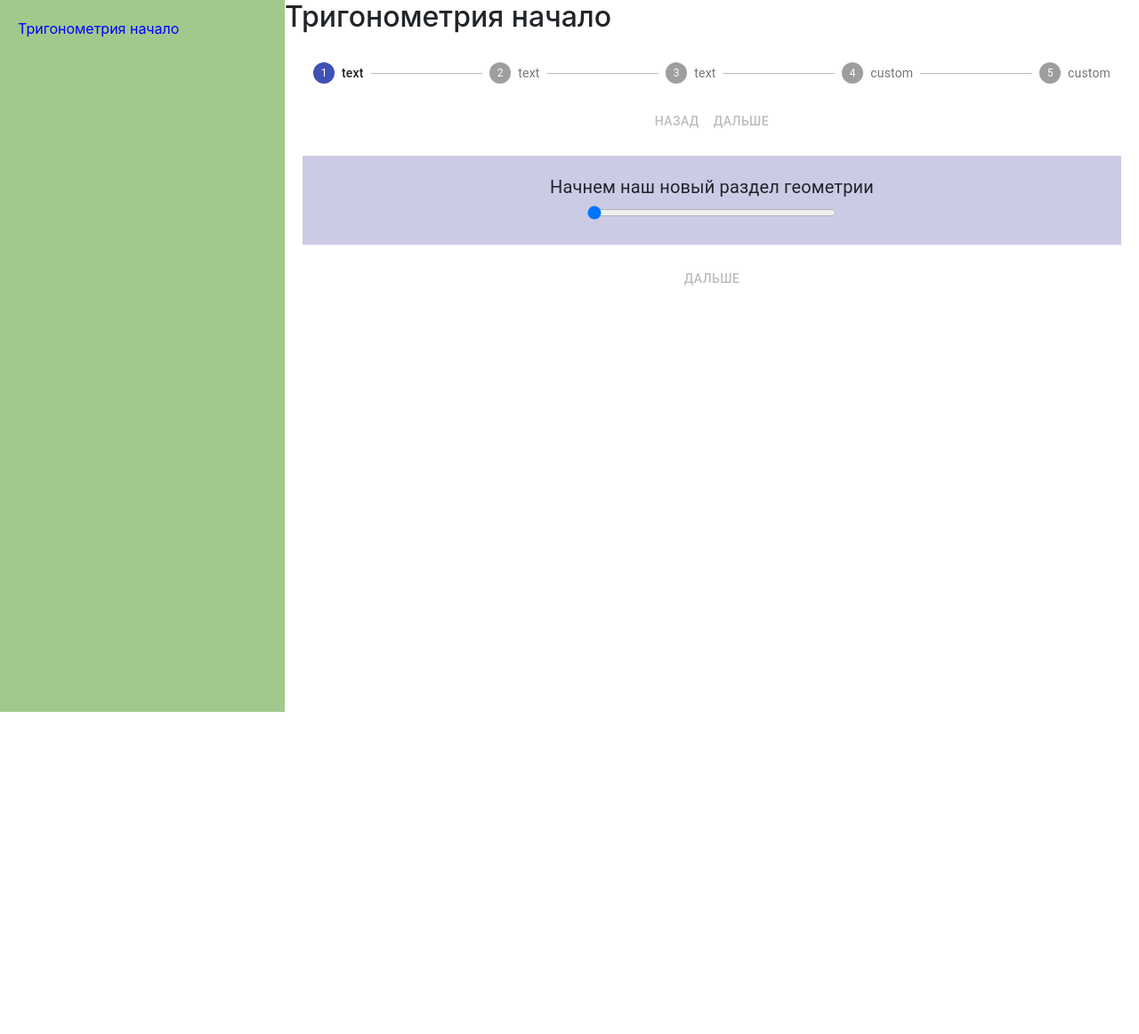
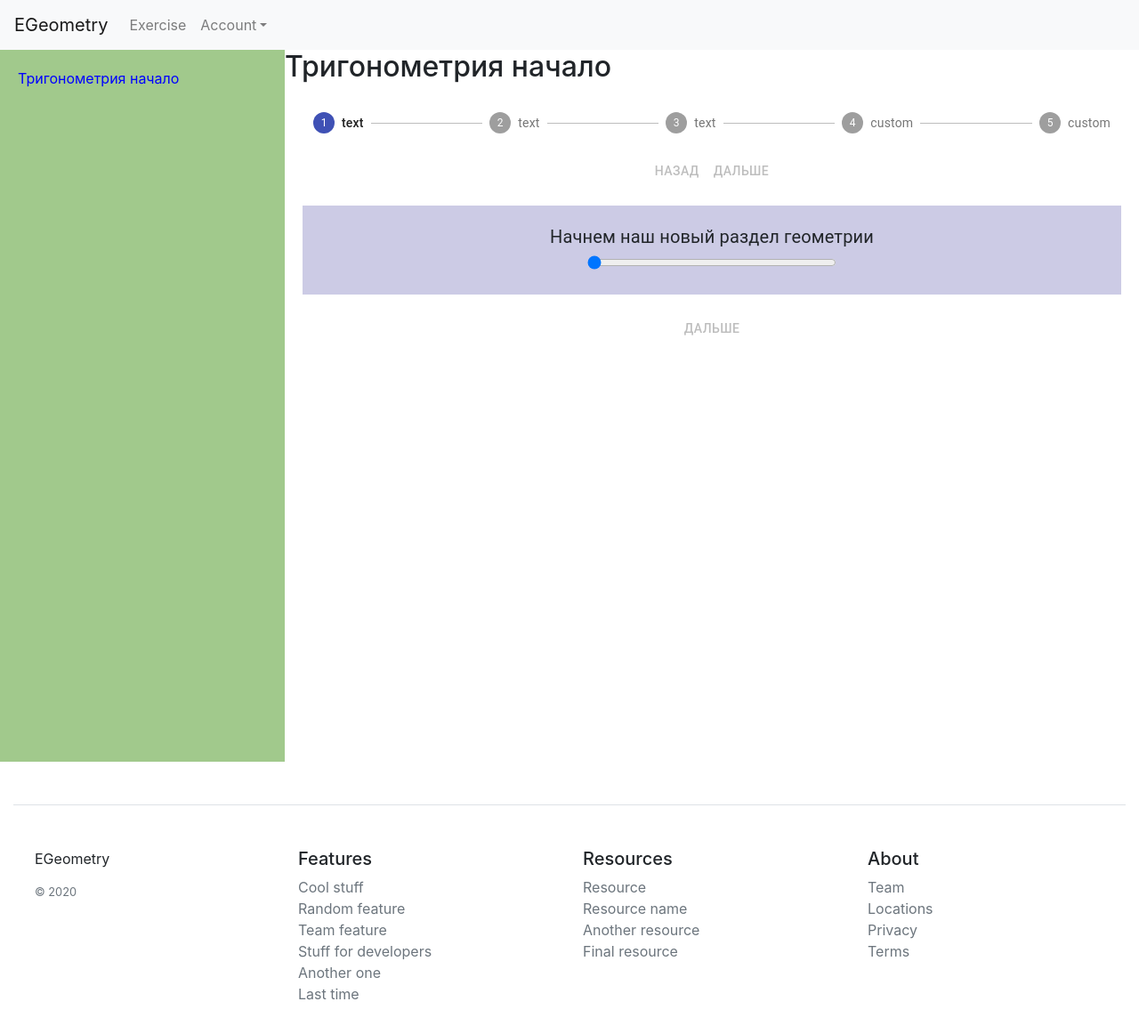
Before and after one commit to bkovalevych/canvasPractice, a React (Create React App) app: page / in a window 1280 px wide. Shown: the top 1162 px of the page at 89% size. Before the commit the page ends 800 px from the top, so only its background shows below. Built offline with nearby package versions, Linux system fonts and the light colour scheme; what react-router-redux would draw is missing.

Commit message:
Add header and footer template.

```diff
--- a/src/App.js
+++ b/src/App.js
@@ -2,6 +2,8 @@ import React from 'react';
 import './App.scss';
 import Content from "./template/topics"
 import Authorization from "./pages/authorization";
+import Header from "./pages/header";
+import Footer from "./pages/footer";
 import {
     Switch,
     Route,
@@ -11,14 +13,16 @@ import routes from "./constants/routes";
 function App() {
     return (
         <div className="App">
+            <Header/>
             <Switch>
                 <Route exact path='/'>
-              <Content />
+                    <Content/>
                 </Route>
                 <Route path={routes.AUTHORIZATION}>
                     <Authorization/>
                 </Route>
             </Switch>
+            <Footer/>
         </div>
     );
 }
--- a/src/constants/routes.js
+++ b/src/constants/routes.js
@@ -1,5 +1,7 @@
 export default {
     AUTHORIZATION: "/auth",
     SIGN_IN: "/signin",
-    SIGN_UP: "/signup"
+    SIGN_UP: "/signup",
+    SIGN_UP_FULL: "/auth/signup",
+    SIGN_IN_FULL: "/auth/signin"
 }
--- /dev/null
+++ b/src/pages/footer/footer.js
@@ -0,0 +1,61 @@
+import React from "react";
+
+export const Footer = () => {
+    return (
+        <div className="container-fluid">
+            <footer className="pt-4 my-md-5 pt-md-5 border-top">
+                <div className="row">
+                    <div className="col-12 col-md">
+                        <div className="ml-4">
+                            <p>EGeometry</p>
+                            <small className="d-block mb-3 text-muted">© 2020</small>
+                        </div>
+                    </div>
+                    <div className="col-6 col-md">
+                        <h5>Features</h5>
+                        <ul className="list-unstyled text-small">
+                            <li><a className="text-muted" href="https://getbootstrap.com/docs/4.5/examples/pricing/#">Cool
+                                stuff</a></li>
+                            <li><a className="text-muted" href="https://getbootstrap.com/docs/4.5/examples/pricing/#">Random
+                                feature</a></li>
+                            <li><a className="text-muted" href="https://getbootstrap.com/docs/4.5/examples/pricing/#">Team
+                                feature</a></li>
+                            <li><a className="text-muted" href="https://getbootstrap.com/docs/4.5/examples/pricing/#">Stuff
+                                for developers</a></li>
+                            <li><a className="text-muted" href="https://getbootstrap.com/docs/4.5/examples/pricing/#">Another
+                                one</a></li>
+                            <li><a className="text-muted" href="https://getbootstrap.com/docs/4.5/examples/pricing/#">Last
+                                time</a></li>
+                        </ul>
+                    </div>
+                    <div className="col-6 col-md">
+                        <h5>Resources</h5>
+                        <ul className="list-unstyled text-small">
+                            <li><a className="text-muted"
+                                   href="https://getbootstrap.com/docs/4.5/examples/pricing/#">Resource</a></li>
+                            <li><a className="text-muted" href="https://getbootstrap.com/docs/4.5/examples/pricing/#">Resource
+                                name</a></li>
+                            <li><a className="text-muted" href="https://getbootstrap.com/docs/4.5/examples/pricing/#">Another
+                                resource</a></li>
+                            <li><a className="text-muted" href="https://getbootstrap.com/docs/4.5/examples/pricing/#">Final
+                                resource</a></li>
+                        </ul>
+                    </div>
+                    <div className="col-6 col-md">
+                        <h5>About</h5>
+                        <ul className="list-unstyled text-small">
+                            <li><a className="text-muted"
+                                   href="https://getbootstrap.com/docs/4.5/examples/pricing/#">Team</a></li>
+                            <li><a className="text-muted"
+                                   href="https://getbootstrap.com/docs/4.5/examples/pricing/#">Locations</a></li>
+                            <li><a className="text-muted"
+                                   href="https://getbootstrap.com/docs/4.5/examples/pricing/#">Privacy</a></li>
+                            <li><a className="text-muted"
+                                   href="https://getbootstrap.com/docs/4.5/examples/pricing/#">Terms</a></li>
+                        </ul>
+                    </div>
+                </div>
+            </footer>
+        </div>
+    )
+}
--- /dev/null
+++ b/src/pages/footer/index.js
@@ -0,0 +1,3 @@
+import {Footer} from "./footer";
+
+export default Footer;
--- /dev/null
+++ b/src/pages/header/header.js
@@ -0,0 +1,28 @@
+import React from "react";
+import {NavDropdown, Navbar, Nav} from "react-bootstrap";
+import {Link} from "react-router-dom";
+import routePaths from "../../constants/routes"
+
+
+export const Header = () => {
+    return(
+        <>
+            <Navbar expand="lg" bg="light" variant="light" collapseOnSelect={true}>
+                <Navbar.Brand as={Link} to="/">
+                    EGeometry
+                </Navbar.Brand>
+                <Navbar.Toggle aria-controls="navbar-nav"/>
+                <Navbar.Collapse id="navbar-nav">
+
+                    <Nav className="mr-auto">
+                        <Nav.Link as={Link} to="/">Exercise</Nav.Link>
+                        <NavDropdown title="Account" id="account-tabs">
+                            <NavDropdown.Item as={Link} to={routePaths.SIGN_IN_FULL}>Sign in</NavDropdown.Item>
+                            <NavDropdown.Item as={Link} to={routePaths.SIGN_UP_FULL}>Sign up</NavDropdown.Item>
+                        </NavDropdown>
+                    </Nav>
+                </Navbar.Collapse>
+            </Navbar>
+        </>
+    )
+}
--- /dev/null
+++ b/src/pages/header/index.js
@@ -0,0 +1,2 @@
+import {Header} from "./header";
+export default Header;
```
Lines whose indentation alone changed are shown as unchanged.
